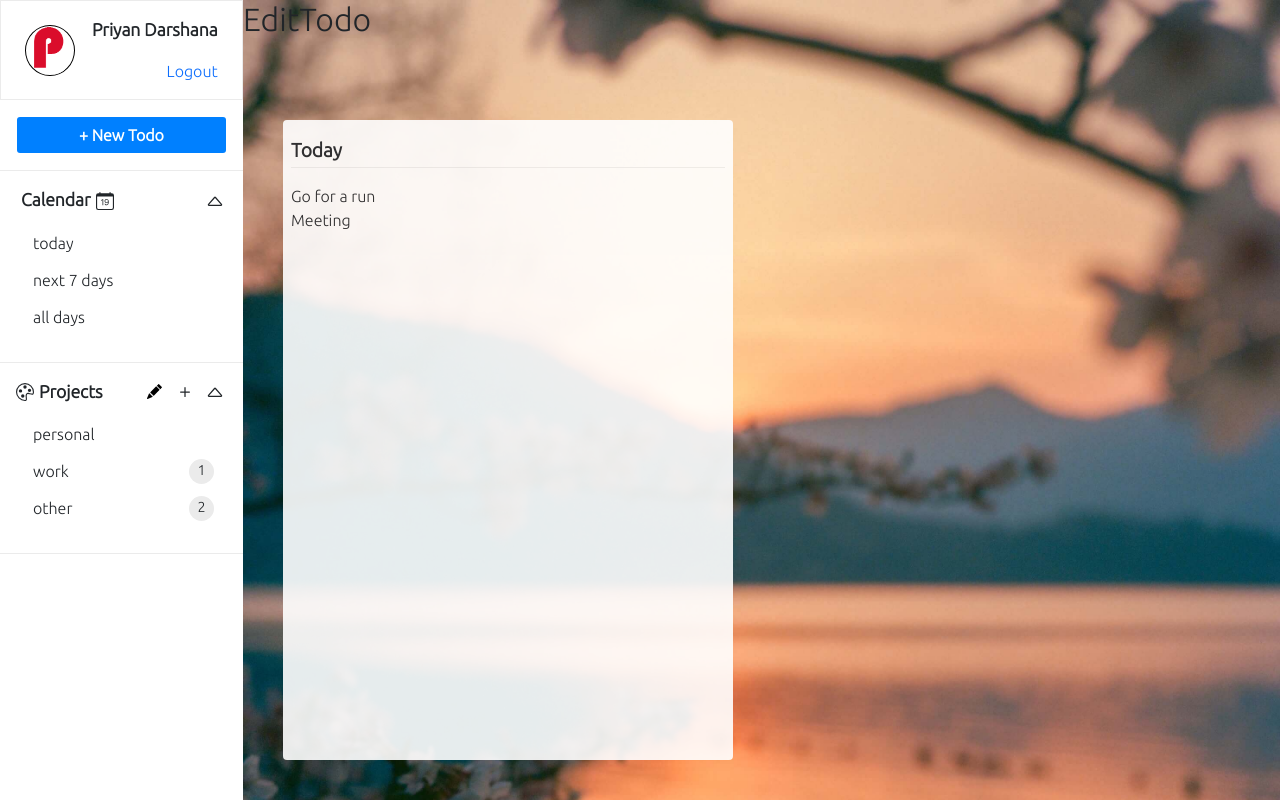
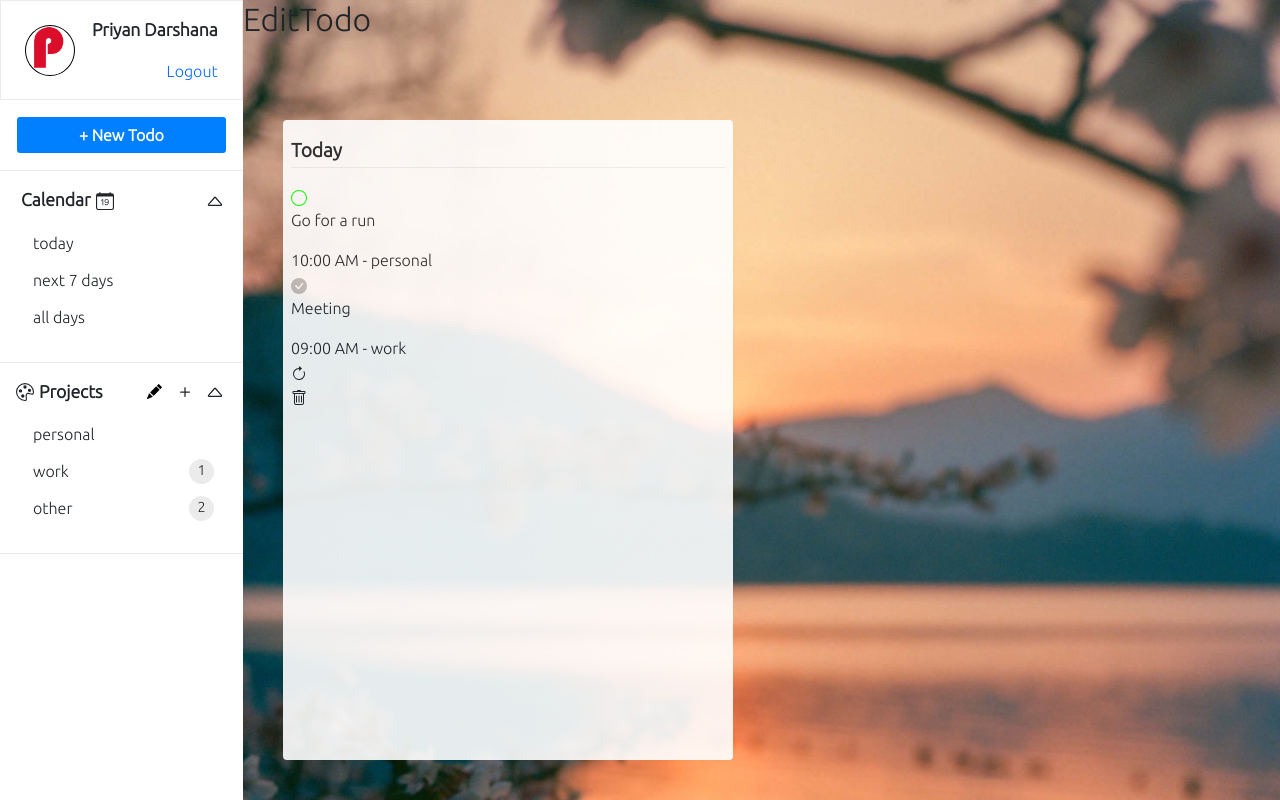
Before and after one commit to priyan1995/React-fundamenals, a React (Create React App) app: page /todo in a window 1280 px wide. Built offline with nearby package versions, Linux system fonts and the light colour scheme.

Commit message:
todo item UI

```diff
--- a/src/components/Todo/Todo.jsx
+++ b/src/components/Todo/Todo.jsx
@@ -1,13 +1,60 @@
-import React from 'react';
+import React, { useState } from 'react';
+import { Circle, CheckCircleFill, ArrowClockwise, Trash } from 'react-bootstrap-icons';
 
 export const Todo = (props) => {
 
     const todo = props.todo;
 
+    const [hover, setHover] = useState(false);
+
     return (
         <>
             <div className='todo'>
-                {todo.text}
+                <div
+                className='todo-container'
+                onMouseEnter={()=>setHover(true)}
+                onMouseLeave={()=>setHover(false)}
+                >
+                    <div className='check-todo'>
+                        {
+                            todo.checked ?
+                                <span className='checked'>
+                                    <CheckCircleFill color='#bebebe' />
+                                </span>
+
+                                :
+
+                                <span className='unchecked'>
+                                    <Circle color={todo.color} />
+                                </span>
+                        }
+                    </div>
+
+                    <div className='text'>
+                        <p>{todo.text}</p>
+                        <span>{todo.time} - {todo.project}</span>
+                        <div className={`line ${todo.checked ? 'line-through' : ''}`} />
+                    </div>
+
+                    <div className='add-to-next-day'>
+                        {
+                            todo.checked &&
+                            <span>
+                                <ArrowClockwise />
+                            </span>
+                        }
+                    </div>
+
+                    <div className='delete-todo'>
+                        {
+                           ( hover || todo.checked ) &&
+                            <span>
+                                <Trash />
+                            </span>
+                        }
+                    </div>
+
+                </div>
             </div>
         </>
     )
--- a/src/components/Todo/TodoList.jsx
+++ b/src/components/Todo/TodoList.jsx
@@ -14,7 +14,7 @@ export const TodoList = () => {
             date: "06/03/2021",
             day: "6",
             checked: false,
-            color: '#000000',
+            color: '#00ff00',
             project: 'personal'
         },
         {
```
